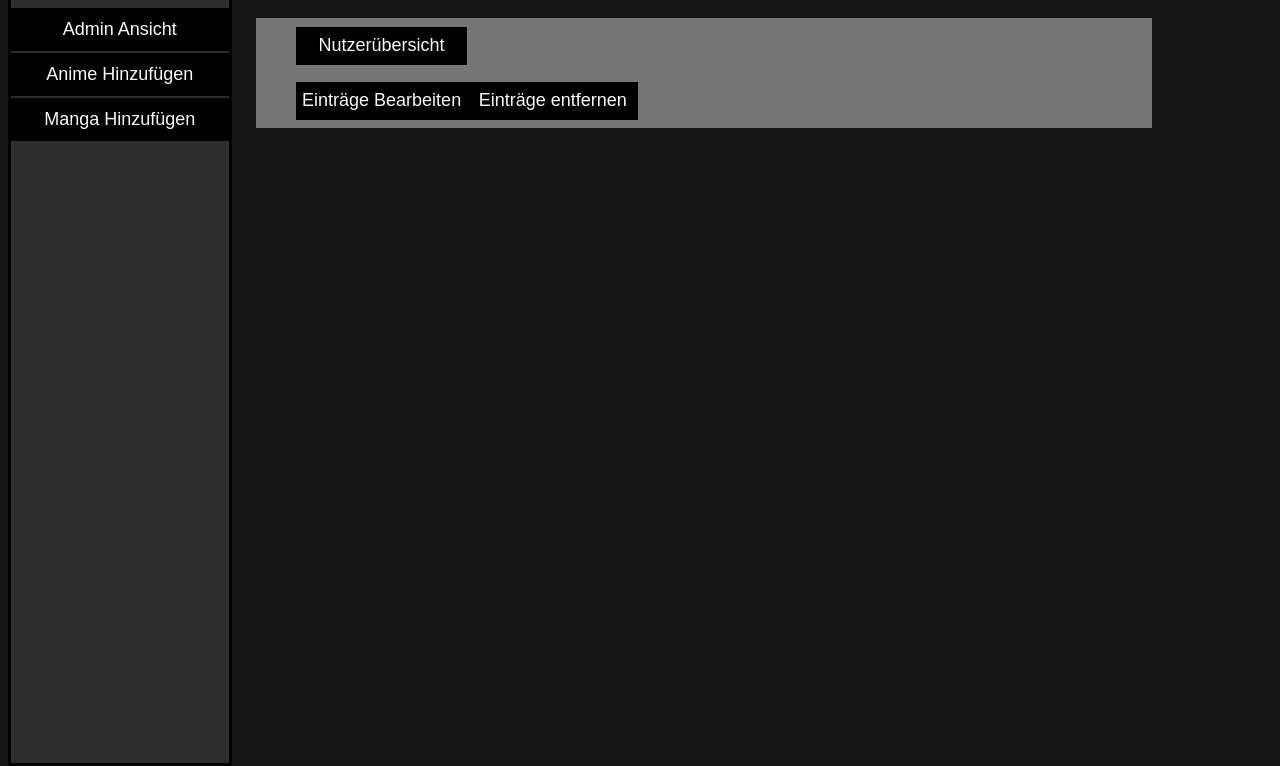
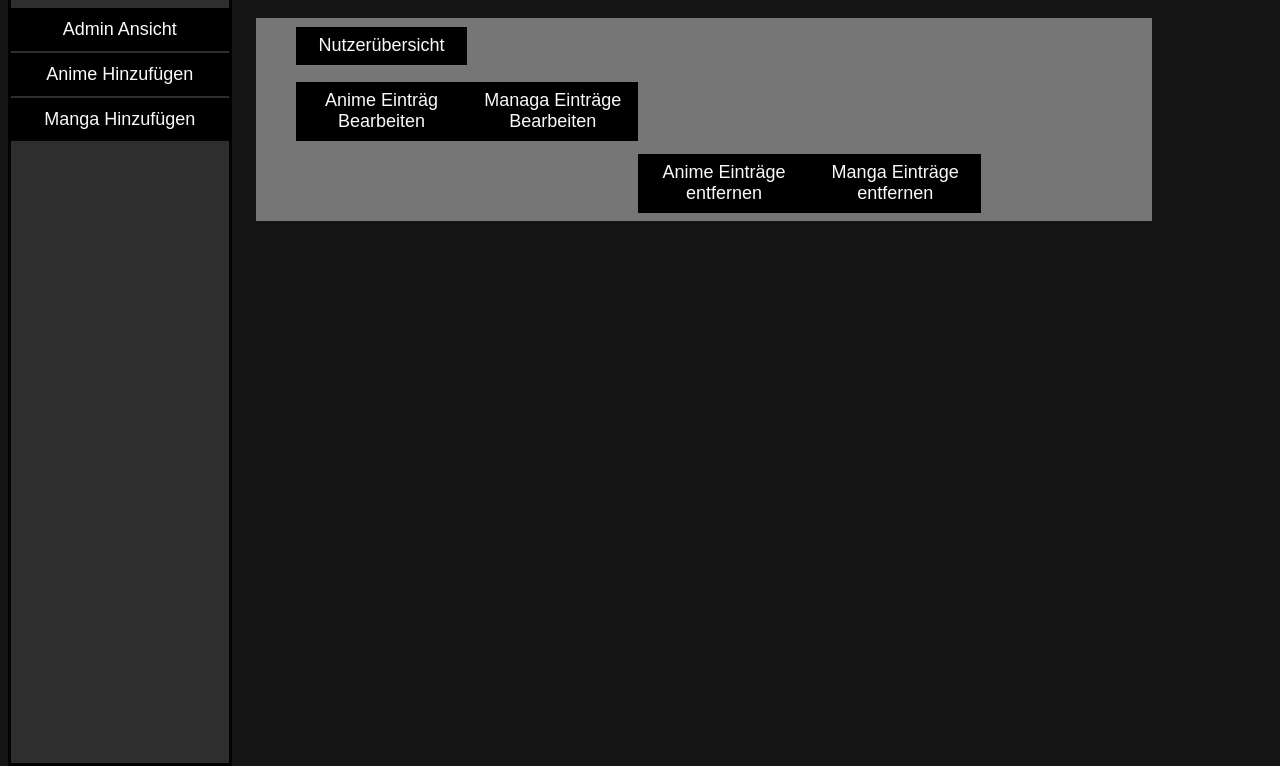
Before and after one commit to Fanfalla/Medien-Datenbanken, a plain HTML site: page Admin Ansicht.html in a window 1280 px wide. Shown: the part 53-819 px from the top of the page. Drawn offline with Linux system fonts and the light colour scheme.

Commit message:
admin 2 buttons geadded und registration admin ansicht button und impressum button dazugefuegt

```diff
--- a/Admin Ansicht.html
+++ b/Admin Ansicht.html
@@ -22,8 +22,16 @@
 					<li class="adminNavigationButton adminNavigationButton2"><a href="Home.html" class="navigation">Nutzer&uuml;bersicht</a></li>
 				</ul>
 				<ul class="navigationList">
-					<li class="adminNavigationButton adminNavigationButton2 adminNavigationButton3"><a href="" class="navigation">Eintr&auml;ge Bearbeiten</a></li>
-					<li class="adminNavigationButton adminNavigationButton2 adminNavigationButton3"><a href="" class="navigation">Eintr&auml;ge entfernen</a></li>
+					<li class="adminNavigationButton adminNavigationButton2 adminNavigationButton3"><a href="" class="navigation">Anime Eintr&auml;g Bearbeiten</a></li>
+					<li class="adminNavigationButton adminNavigationButton2 adminNavigationButton3"><a href="" class="navigation">Managa Eintr&auml;ge Bearbeiten</a></li>
+				</ul>
+				<br>
+				<br>
+				<br>
+				<br>
+				<ul class="navigationList">
+					<li class="adminNavigationButton adminNavigationButton2 adminNavigationButton3"><a href="Datenbank Uebersicht Anime.html" class="navigation">Anime Eintr&auml;ge entfernen</a></li>
+					<li class="adminNavigationButton adminNavigationButton2 adminNavigationButton3"><a href="Datenbank Uebersicht Manga.html" class="navigation">Manga Eintr&auml;ge entfernen</a></li>
 				</ul>
 			</section>
 		</main>
```
Also changed, not shown: Registration.html (+6 -0 lines).
